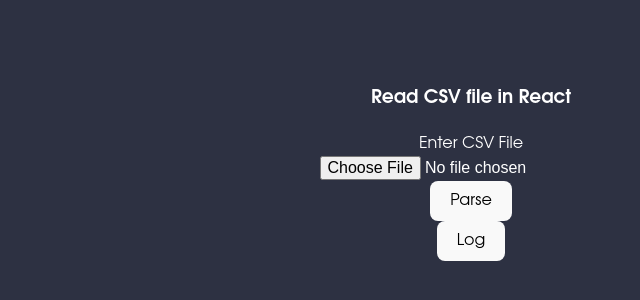
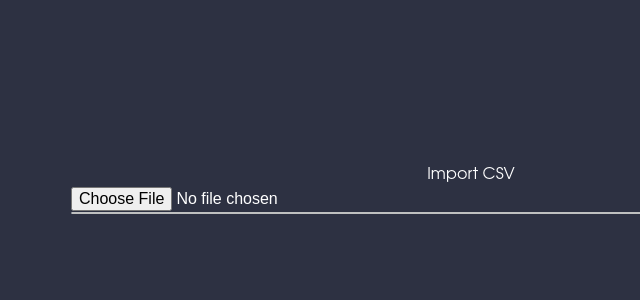
Before and after one commit to Byron-david/Option-Website, a React (Vite) app: page / in a window 1280 px wide. Shown: the part 212-512 px from the top of the page, without its empty margins (169-809 px from the left). Built offline with nearby package versions, Linux system fonts and the light colour scheme.

Commit message:
Added better csv file input and remap csv....

```diff
--- a/src/App.jsx
+++ b/src/App.jsx
@@ -1,15 +1,33 @@
 import { useState } from 'react'
 import './App.css'
 import AddTrade from './components/AddTrade.jsx'
-import ImportCSV from './components/ImportCSV.jsx'
+// import ImportCSV from './components/ImportCSV.jsx'
+import CsvFileInput from './components/CsvFileInput.jsx'
+import RemapData from './components/RemapData.jsx'
 import PositionsTable from './components/PositionsTable/PositionsTable.jsx'
 
 function App() {
 
+  // const [data, setData] = useState([]);
+  // const handleFileLoad = (csvData) => {
+  //   setData(csvData);
+  // };
+  // return (
+  //   <div>
+  //     <h1>CSV Import in React.js</h1>
+  //     <CsvFileInput onFileLoad={handleFileLoad} />
+  //     <ul>
+  //       {data.map((row, index) => (
+  //         <li key={index}>{JSON.stringify(row)}</li>
+  //       ))}
+  //     </ul>
+  //   </div>
+  // );
   return (
     // <AddTrade />
-    // <PositionsTable />
-    <ImportCSV />
+    <PositionsTable />
+    // <ImportCSV />
+    // <CsvFileInput />
   )
 }
 
--- /dev/null
+++ b/src/components/CsvFileInput.jsx
@@ -0,0 +1,30 @@
+import Papa, { parse } from "papaparse";
+
+const CsvFileInput = ({ onFileLoad }) => {
+    const handleFileChange = (e) => {
+      const file = e.target.files[0];
+
+      if (file) {
+        Papa.parse(file, {
+          complete: (result) => {
+            onFileLoad(result.data);
+          },
+          header: true,
+          dynamicTyping: true,
+          skipEmptyLines: true,
+        });
+      }
+    };
+    return (
+      <div className="InputCsv">
+        <label htmlFor="csvInput">
+            Import CSV
+        </label>
+        <input type="file"
+                id="csvInput"
+                name="file"
+                onChange={handleFileChange} />
+      </div>
+    );
+  };
+  export default CsvFileInput;
--- a/src/components/ImportCSV.jsx
+++ b/src/components/ImportCSV.jsx
@@ -140,40 +140,31 @@ function ImportCSV() {
             const csv = Papa.parse(target.result, {
                 header: true,
             });
-            const parsedData = csv?.data;
-            csvData.addParsedHeader(parsedData[0]);
-
-            const rowHeader = ["Symbol",
-                "Action",
-                "Qty",
-                "Call/Put",
-                "Value",
-                "Strike",
-                "Exp. Date",
-                "Date",
-                "Open/Close",
-                "Edit/Del"];
-
-            for (let i = 1; i < parsedData.length; i++) {
-                if (parsedData[i]["Symbol"] === "") {
-                    continue;
-                }
-                else {
-                    csvData.addParsedRows(parsedData[i]);
-                    // newArray.push(parsedData[i]);
-                }
+            Papa.parse(file, {
+                complete: (result) => {
+                  onFileLoad(result.data);
+                },
+                header: true,
+                dynamicTyping: true,
+                skipEmptyLines: true,
+              });
             }
         };
         reader.readAsText(file);
-        const test = csvData.getParsedData()
-        console.log(test)
+        setData(newArray)
+        const mappedResult = newArray.map((option) => ({ date: option["Date"] }));
+        console.log(mappedResult)
+
+
+        // const test = csvData.getParsedData()
+        // console.log(test)
     };
 
     const handleLog = () => {
-        const csvData = CsvData().getParsedData();
-        const mappedResult = csvData.map((option) => ({ date: option["Date"] }));
-        CsvData().printParsedData()
-        // console.log(mappedResult)
+        // const csvData = CsvData().getParsedData();
+        const mappedResult = data.map((option) => ({ date: option["Date"] }));
+        // CsvData().printParsedData()
+        console.log(mappedResult)
     }
 
     return (
@@ -203,13 +194,13 @@ function ImportCSV() {
                     </button>
                 </div>
                 <div style={{ marginTop: "3rem" }}>
-                    {error
+                    {/* {error
                         ? error
                         : data.map((e, i) => (
                               <div key={i} className="item">
                                   {e[0]}:{e[1]}
                               </div>
-                          ))}
+                          ))} */}
                 </div>
             </div>
         </div>
--- a/src/components/PositionsTable/PositionsTable.jsx
+++ b/src/components/PositionsTable/PositionsTable.jsx
@@ -1,22 +1,44 @@
 import { useState } from 'react'
 import styles from './PositionsTable.module.css';
+import RemapData from '../RemapData.jsx'
+import { v4 as uuid } from 'uuid';
+
+
 
 export default function PositionsTable() {
-    let tableHeadNames = ["Symbol", "Action", "Qty", "Call/Put", "Value", "Strike",  "Exp. Date", "Date", "Open/Close", "Edit/Remove"];
+    const [data, setData] = useState([]);
+    const handleFileLoad = (csvData) => {
+      setData(csvData);
+    }
+
+    const mapData = (data) => {
+        const mappedResult = data.map((option) => ({ date: option["Date"] }));
+    }
 
     return (
         <>
             <div className={styles.tableTemplate}>
+                <RemapData onFileLoad={handleFileLoad} />
                 <table>
                         <thead>
-                            <tr>
-                                {tableHeadNames.map((name, index) => (
+                            {/* <tr>
+                                {data.map((name, index) => (
                                     <th scope="col" key={index}>{name}</th>
                                     ))}
-                            </tr>
+                            </tr> */}
+                            {/* <tr>
+                                {data.map((name, index) => (
+                                    <th scope="col" key={index}>{name}</th>
+                                    ))}
+                            </tr> */}
                         </thead>
                         <tbody>
-                            <tr>
+                            {/* {data.map((row, index) => (
+                                <tr key={uuid()}>
+                                    <td key={index}>{row}</td>
+                                </tr>
+                            ))} */}
+                            {/* <tr>
                                 {tableHeadNames.map((name, index) => (
                                     <td key={index}>{name}</td>
                                     ))}
@@ -25,7 +47,7 @@ export default function PositionsTable() {
                                 {tableHeadNames.map((name, index) => (
                                     <td key={index}>{name}</td>
                                     ))}
-                            </tr>
+                            </tr> */}
                         </tbody>
                     </table>
             </div>
--- /dev/null
+++ b/src/components/RemapData.jsx
@@ -0,0 +1,71 @@
+import CsvFileInput from './CsvFileInput.jsx'
+
+const tableHeadNames = [
+  "Symbol",
+  "Action",
+  "Qty",
+  "Call/Put",
+  "Value",
+  "Strike",
+  "Exp. Date",
+  "Date",
+  "Open/Close",
+  "Edit/Remove"
+];
+
+const tastyMapping = [
+  "Symbol",
+  "Action",
+  "Quantity",
+  "Call or Put",
+  "Value",
+  "Strike Price",
+  "Expiration Date",
+  "Date",
+  "Sub Type",
+];
+
+const Remap = (data, mapping) => {
+  const newArray = [];
+
+  for (let i = 0; i < data.length; i++) {
+      const obj = {};
+
+      if (data[i]["Symbol"] === null) {
+          continue;
+      }
+      else {
+          for (const key of mapping) {
+              const value = data[i][key];
+              if (key === "Symbol") {
+                  let splitValue = data[i][key].split(" ")[0];
+                  obj[key] = splitValue;
+              }
+              else if (key === "Date") {
+                  let date = new Date(value);
+                  let day = date.getDay();
+                  let month = date.getMonth();
+                  let year = date.getFullYear().toString();
+                  let dateString = `${day}/${month}/${year.substring(2)}`;
+
+                  obj[key] = dateString;
+              }
+              else {
+                  obj[key] = value
+              }
+          }
+              newArray.push(obj)
+          }
+  }
+}
+
+const RemapData = ({ onFileLoad }) => {
+  const handleFileLoad = (csvData) => {
+    onFileLoad(Remap(csvData, tastyMapping));
+  }
+
+    return (
+      <CsvFileInput onFileLoad={handleFileLoad} />
+    );
+  };
+  export default RemapData;
```
